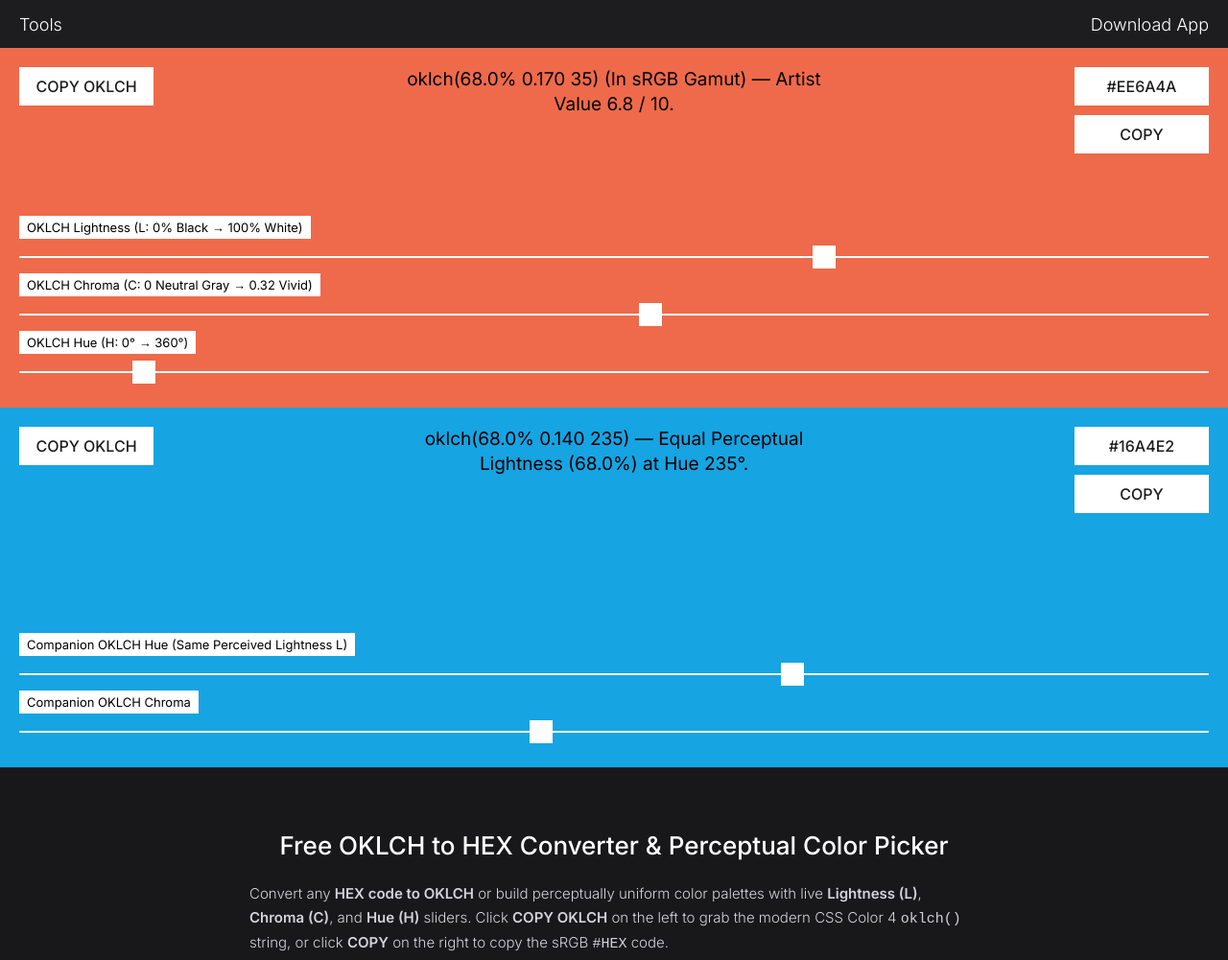
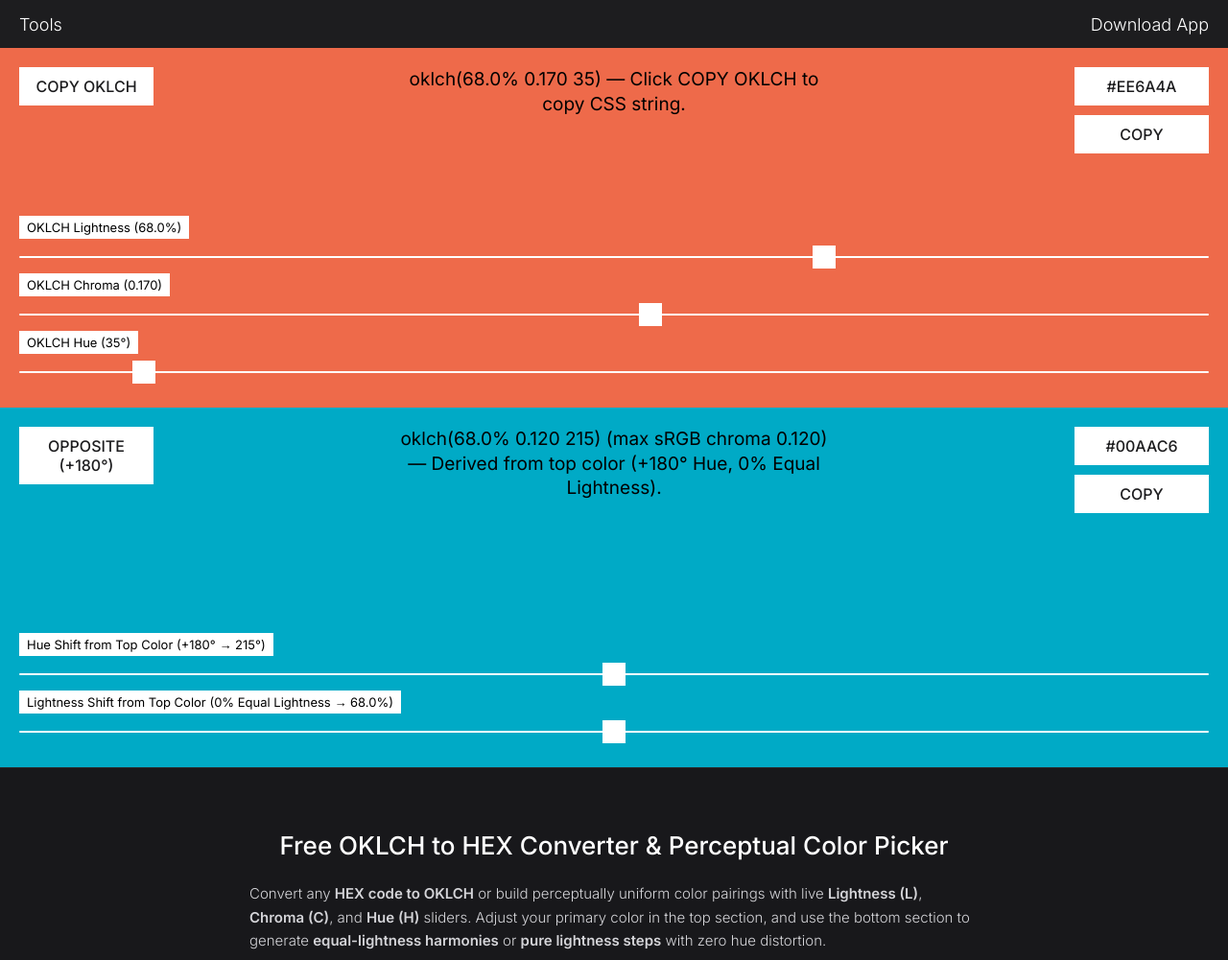
Before and after one commit to utopiacosmica/colorwheel.app, a plain HTML site: page tools/oklch-converter/index.html in a window 1280 px wide. Shown: the top 1001 px of the page at 96% size. Drawn offline with Linux system fonts and the light colour scheme.

Commit message:
v-47
OKLCH Converter

```diff
--- a/tools/oklch-converter/index.html
+++ b/tools/oklch-converter/index.html
@@ -249,28 +249,28 @@
     </nav>
 
 
-    <!-- Section 1: OKLCH <-> HEX Primary Editor -->
+    <!-- Section 1: Base OKLCH <-> HEX Color -->
     <div id="color-section-1" class="color-section">
 
         <div id="oklch-explain-1" class="ratio-explain-text">
-            oklch(68.0% 0.170 35.0) — Perceptually Uniform Lightness, Chroma &amp; Hue.
+            oklch(68.0% 0.170 35) — Perceptually Uniform Lightness, Chroma &amp; Hue.
         </div>
 
         <div class="ratio-display">
-            <button id="copy-oklch-1" class="tool-button" title="Click to copy oklch(...) CSS code">COPY OKLCH</button>
+            <button id="copy-oklch-1" class="tool-button" title="Click to copy oklch(...) CSS string">COPY OKLCH</button>
         </div>
 
         <div class="slider-container">
             <div class="slider-group">
-                <span class="slider-label">OKLCH Lightness (L: 0% Black &rarr; 100% White)</span>
+                <span class="slider-label" id="label-l1">OKLCH Lightness (68%)</span>
                 <input type="range" class="slider" id="l-slider-1" min="0" max="1" step="0.005" value="0.68" aria-label="OKLCH Lightness">
             </div>
             <div class="slider-group">
-                <span class="slider-label">OKLCH Chroma (C: 0 Neutral Gray &rarr; 0.32 Vivid)</span>
+                <span class="slider-label" id="label-c1">OKLCH Chroma (0.170)</span>
                 <input type="range" class="slider" id="c-slider-1" min="0" max="0.32" step="0.002" value="0.17" aria-label="OKLCH Chroma">
             </div>
             <div class="slider-group">
-                <span class="slider-label">OKLCH Hue (H: 0° &rarr; 360°)</span>
+                <span class="slider-label" id="label-h1">OKLCH Hue (35°)</span>
                 <input type="range" class="slider" id="h-slider-1" min="0" max="360" step="1" value="35" aria-label="OKLCH Hue">
             </div>
         </div>
@@ -283,30 +283,30 @@
     </div>
 
 
-    <!-- Section 2: Constant-Lightness OKLCH Companion Finder -->
+    <!-- Section 2: Derived OKLCH Harmony & Lightness Step -->
     <div id="color-section-2" class="color-section">
 
         <div id="oklch-explain-2" class="ratio-explain-text">
-            Equal-Lightness Companion (L locked at 68.0%) — Rotate Hue without changing perceived brightness.
+            oklch(68.0% 0.140 215) — Equal Perceived Lightness (68.0%) at +180° Hue Offset.
         </div>
 
         <div class="ratio-display">
-            <button id="copy-oklch-2" class="tool-button" title="Click to copy companion oklch(...) CSS code">COPY OKLCH</button>
+            <button id="preset-mode-btn" class="tool-button" title="Click to cycle OKLCH Harmony & Lightness presets">OPPOSITE (+180°)</button>
         </div>
 
         <div class="slider-container">
             <div class="slider-group">
-                <span class="slider-label">Companion OKLCH Hue (Same Perceived Lightness L)</span>
-                <input type="range" class="slider" id="h-slider-2" min="0" max="360" step="1" value="235" aria-label="Companion OKLCH Hue">
+                <span class="slider-label" id="label-hoffset">Hue Shift from Top Color (+180°)</span>
+                <input type="range" class="slider" id="hoffset-slider-2" min="0" max="360" step="1" value="180" aria-label="OKLCH Hue Offset">
             </div>
             <div class="slider-group">
-                <span class="slider-label">Companion OKLCH Chroma</span>
-                <input type="range" class="slider" id="c-slider-2" min="0" max="0.32" step="0.002" value="0.14" aria-label="Companion OKLCH Chroma">
+                <span class="slider-label" id="label-loffset">Lightness Shift from Top Color (0% Equal Lightness)</span>
+                <input type="range" class="slider" id="loffset-slider-2" min="-0.5" max="0.5" step="0.01" value="0" aria-label="OKLCH Lightness Offset">
             </div>
         </div>
 
         <div class="hex-input-container">
-            <input type="text" id="hex-input-2" class="tool-text-field" aria-label="Companion HEX Color">
+            <input type="text" id="hex-input-2" class="tool-text-field" aria-label="Derived Companion HEX Color">
             <button id="copy-btn-2" class="tool-button">COPY</button>
         </div>
 
@@ -322,12 +322,12 @@
         <div class="seo-container">
             <h1>Free OKLCH to HEX Converter &amp; Perceptual Color Picker</h1>
             <p>
-                Convert any <strong>HEX code to OKLCH</strong> or build perceptually uniform color palettes with live <strong>Lightness (L)</strong>, <strong>Chroma (C)</strong>, and <strong>Hue (H)</strong> sliders. Click <strong>COPY OKLCH</strong> on the left to grab the modern CSS Color 4 <code>oklch()</code> string, or click <strong>COPY</strong> on the right to copy the sRGB <code>#HEX</code> code.
+                Convert any <strong>HEX code to OKLCH</strong> or build perceptually uniform color pairings with live <strong>Lightness (L)</strong>, <strong>Chroma (C)</strong>, and <strong>Hue (H)</strong> sliders. Adjust your primary color in the top section, and use the bottom section to generate <strong>equal-lightness harmonies</strong> or <strong>pure lightness steps</strong> with zero hue distortion.
             </p>
 
             <h2>Why Designers and Painters Are Switching from HSL/HSB to OKLCH</h2>
             <p>
-                Traditional HSL and HSB color pickers distort human lightness perception: pure Yellow (<code>#FFFF00</code>) and pure Blue (<code>#0000FF</code>) both claim to have <code>50% Lightness</code> in HSL, even though Yellow is nearly as bright as white and Blue is dark. <strong>OKLCH</strong> solves this by modeling how human eyes actually perceive lightness and chroma:
+                Traditional HSL and HSB color pickers distort human lightness perception: pure Yellow (<code>#FFFF00</code>) and pure Blue (<code>#0000FF</code>) both claim to have <code>50% Lightness</code> in HSL, even though Yellow looks nearly white and Blue looks dark. <strong>OKLCH</strong> models how the human eye actually perceives lightness and chroma:
             </p>
             <table class="seo-table">
                 <thead>
@@ -390,19 +390,34 @@
         const lSlider1 = document.getElementById('l-slider-1');
         const cSlider1 = document.getElementById('c-slider-1');
         const hSlider1 = document.getElementById('h-slider-1');
-        const hSlider2 = document.getElementById('h-slider-2');
-        const cSlider2 = document.getElementById('c-slider-2');
+        const hOffsetSlider2 = document.getElementById('hoffset-slider-2');
+        const lOffsetSlider2 = document.getElementById('loffset-slider-2');
+        const labelL1 = document.getElementById('label-l1');
+        const labelC1 = document.getElementById('label-c1');
+        const labelH1 = document.getElementById('label-h1');
+        const labelHOffset = document.getElementById('label-hoffset');
+        const labelLOffset = document.getElementById('label-loffset');
         const copyOklch1 = document.getElementById('copy-oklch-1');
-        const copyOklch2 = document.getElementById('copy-oklch-2');
+        const presetModeBtn = document.getElementById('preset-mode-btn');
         const oklchExplain1 = document.getElementById('oklch-explain-1');
         const oklchExplain2 = document.getElementById('oklch-explain-2');
         const copyBtn1 = document.getElementById('copy-btn-1');
         const copyBtn2 = document.getElementById('copy-btn-2');
         const toastMessage = document.getElementById('toast-message');
 
-        // Initial State (L in [0,1], C in [0, 0.32], H in [0, 360])
-        let oklch1 = { l: 0.68, c: 0.17, h: 35 };
-        let oklch2 = { c: 0.14, h: 235 }; // Shares oklch1.l for constant-lightness comparison
+        // Presets for bottom OKLCH companion
+        const OKLCH_PRESETS = [
+            { name: "OPPOSITE (+180°)", hOffset: 180, lOffset: 0.00 },
+            { name: "ANALOGOUS (+45°)", hOffset: 45,  lOffset: 0.00 },
+            { name: "TRIADIC (+120°)",  hOffset: 120, lOffset: 0.00 },
+            { name: "LIGHTER (+20% L)", hOffset: 0,   lOffset: 0.20 },
+            { name: "DARKER (-20% L)",  hOffset: 0,   lOffset: -0.20 }
+        ];
+
+        let presetIdx = 0;
+        let baseOklch = { l: 0.68, c: 0.17, h: 35 };
+        let hOffset = 180;
+        let lOffset = 0.00;
 
         // --- Exact Oklab / OKLCH <-> sRGB Math (Björn Ottosson public domain) ---
         function srgbToLinear(x) {
@@ -525,13 +540,19 @@
 
         // --- Update UI ---
         function updateUI() {
-            const srgb1 = oklchToGamutSrgb(oklch1.l, oklch1.c, oklch1.h);
+            // Top Color (Primary OKLCH)
+            const srgb1 = oklchToGamutSrgb(baseOklch.l, baseOklch.c, baseOklch.h);
             const hex1 = rgbToHex(srgb1.r, srgb1.g, srgb1.b);
-            const css1 = formatOklchCss(oklch1.l, srgb1.actualC, oklch1.h);
+            const css1 = formatOklchCss(baseOklch.l, srgb1.actualC, baseOklch.h);
 
-            const srgb2 = oklchToGamutSrgb(oklch1.l, oklch2.c, oklch2.h);
+            // Bottom Color (Derived directly from baseOklch + offsets so all 3 top sliders always affect bottom)
+            const compL = Math.max(0.02, Math.min(0.98, baseOklch.l + lOffset));
+            const compC = baseOklch.c;
+            const compH = Math.round((baseOklch.h + hOffset + 360) % 360);
+
+            const srgb2 = oklchToGamutSrgb(compL, compC, compH);
             const hex2 = rgbToHex(srgb2.r, srgb2.g, srgb2.b);
-            const css2 = formatOklchCss(oklch1.l, srgb2.actualC, oklch2.h);
+            const css2 = formatOklchCss(compL, srgb2.actualC, compH);
 
             colorSection1.style.backgroundColor = hex1;
             colorSection2.style.backgroundColor = hex2;
@@ -539,30 +560,40 @@
             if (document.activeElement !== hexInput1) hexInput1.value = hex1;
             if (document.activeElement !== hexInput2) hexInput2.value = hex2;
 
-            const textCol = oklch1.l > 0.60 ? '#000000' : '#FFFFFF';
-            oklchExplain1.style.color = textCol;
-            oklchExplain2.style.color = textCol;
-            hexInput1.style.borderColor = textCol;
-            hexInput2.style.borderColor = textCol;
+            const textCol1 = baseOklch.l > 0.60 ? '#000000' : '#FFFFFF';
+            const textCol2 = compL > 0.60 ? '#000000' : '#FFFFFF';
 
-            lSlider1.value = oklch1.l;
-            cSlider1.value = oklch1.c;
-            hSlider1.value = oklch1.h;
+            oklchExplain1.style.color = textCol1;
+            oklchExplain2.style.color = textCol2;
+            hexInput1.style.borderColor = textCol1;
+            hexInput2.style.borderColor = textCol2;
 
-            hSlider2.value = oklch2.h;
-            cSlider2.value = oklch2.c;
+            lSlider1.value = baseOklch.l;
+            cSlider1.value = baseOklch.c;
+            hSlider1.value = baseOklch.h;
 
-            const gamutNote1 = srgb1.clamped ? ` (sRGB max chroma ${srgb1.actualC.toFixed(3)})` : " (In sRGB Gamut)";
-            oklchExplain1.textContent = `${css1}${gamutNote1} — Artist Value ${(oklch1.l * 10).toFixed(1)} / 10.`;
+            hOffsetSlider2.value = hOffset;
+            lOffsetSlider2.value = lOffset;
 
-            const gamutNote2 = srgb2.clamped ? ` (sRGB max chroma ${srgb2.actualC.toFixed(3)})` : "";
-            oklchExplain2.textContent = `${css2}${gamutNote2} — Equal Perceptual Lightness (${(oklch1.l * 100).toFixed(1)}%) at Hue ${Math.round(oklch2.h)}°.`;
+            labelL1.textContent = `OKLCH Lightness (${(baseOklch.l * 100).toFixed(1)}%)`;
+            labelC1.textContent = `OKLCH Chroma (${baseOklch.c.toFixed(3)})`;
+            labelH1.textContent = `OKLCH Hue (${Math.round(baseOklch.h)}°)`;
+
+            const lPctDelta = Math.round(lOffset * 100);
+            const lSign = lPctDelta > 0 ? `+${lPctDelta}% Lighter` : lPctDelta < 0 ? `${lPctDelta}% Darker` : "0% Equal Lightness";
+            labelHOffset.textContent = `Hue Shift from Top Color (+${Math.round(hOffset)}° → ${compH}°)`;
+            labelLOffset.textContent = `Lightness Shift from Top Color (${lSign} → ${(compL * 100).toFixed(1)}%)`;
+
+            const gamutNote1 = srgb1.clamped ? ` (max sRGB chroma ${srgb1.actualC.toFixed(3)})` : "";
+            oklchExplain1.textContent = `${css1}${gamutNote1} — Click COPY OKLCH to copy CSS string.`;
+
+            const gamutNote2 = srgb2.clamped ? ` (max sRGB chroma ${srgb2.actualC.toFixed(3)})` : "";
+            oklchExplain2.textContent = `${css2}${gamutNote2} — Derived from top color (+${Math.round(hOffset)}° Hue, ${lSign}).`;
 
             copyOklch1.dataset.css = css1;
-            copyOklch2.dataset.css = css2;
 
-            localStorage.setItem('oklch-converter-1', JSON.stringify(oklch1));
-            localStorage.setItem('oklch-converter-2', JSON.stringify(oklch2));
+            localStorage.setItem('oklch-base', JSON.stringify(baseOklch));
+            localStorage.setItem('oklch-offsets', JSON.stringify({ hOffset, lOffset }));
         }
 
         function showToast(message) {
@@ -591,31 +622,43 @@
 
         // --- Event Listeners ---
         lSlider1.addEventListener('input', (e) => {
-            oklch1.l = parseFloat(e.target.value);
+            baseOklch.l = parseFloat(e.target.value);
             updateUI();
         });
         cSlider1.addEventListener('input', (e) => {
-            oklch1.c = parseFloat(e.target.value);
+            baseOklch.c = parseFloat(e.target.value);
             updateUI();
         });
         hSlider1.addEventListener('input', (e) => {
-            oklch1.h = parseFloat(e.target.value);
+            baseOklch.h = parseFloat(e.target.value);
             updateUI();
         });
 
-        hSlider2.addEventListener('input', (e) => {
-            oklch2.h = parseFloat(e.target.value);
+        hOffsetSlider2.addEventListener('input', (e) => {
+            hOffset = parseFloat(e.target.value);
+            presetModeBtn.textContent = `HUE +${Math.round(hOffset)}°`;
             updateUI();
         });
-        cSlider2.addEventListener('input', (e) => {
-            oklch2.c = parseFloat(e.target.value);
+        lOffsetSlider2.addEventListener('input', (e) => {
+            lOffset = parseFloat(e.target.value);
+            const pct = Math.round(lOffset * 100);
+            presetModeBtn.textContent = pct === 0 ? `HUE +${Math.round(hOffset)}°` : `L ${pct > 0 ? '+' : ''}${pct}%`;
+            updateUI();
+        });
+
+        presetModeBtn.addEventListener('click', () => {
+            presetIdx = (presetIdx + 1) % OKLCH_PRESETS.length;
+            const p = OKLCH_PRESETS[presetIdx];
+            hOffset = p.hOffset;
+            lOffset = p.lOffset;
+            presetModeBtn.textContent = p.name;
             updateUI();
         });
 
         hexInput1.addEventListener('change', (e) => {
             const rgb = hexToRgb(e.target.value);
             if (rgb) {
-                oklch1 = rgbToOklch(rgb.r, rgb.g, rgb.b);
+                baseOklch = rgbToOklch(rgb.r, rgb.g, rgb.b);
             }
             updateUI();
         });
@@ -624,25 +667,28 @@
             const rgb = hexToRgb(e.target.value);
             if (rgb) {
                 const parsed = rgbToOklch(rgb.r, rgb.g, rgb.b);
-                oklch1.l = parsed.l;
-                oklch2.c = parsed.c;
-                oklch2.h = parsed.h;
+                hOffset = Math.round((parsed.h - baseOklch.h + 360) % 360);
+                lOffset = Math.max(-0.5, Math.min(0.5, parsed.l - baseOklch.l));
+                baseOklch.c = parsed.c;
             }
             updateUI();
         });
 
         copyOklch1.addEventListener('click', () => copyToClipboard(copyOklch1.dataset.css));
-        copyOklch2.addEventListener('click', () => copyToClipboard(copyOklch2.dataset.css));
         copyBtn1.addEventListener('click', () => copyToClipboard(hexInput1.value));
         copyBtn2.addEventListener('click', () => copyToClipboard(hexInput2.value));
 
         // Initial Load
         window.onload = () => {
-            const saved1 = localStorage.getItem('oklch-converter-1');
-            const saved2 = localStorage.getItem('oklch-converter-2');
+            const savedBase = localStorage.getItem('oklch-base');
+            const savedOffsets = localStorage.getItem('oklch-offsets');
 
-            if (saved1) oklch1 = JSON.parse(saved1);
-            if (saved2) oklch2 = JSON.parse(saved2);
+            if (savedBase) baseOklch = JSON.parse(savedBase);
+            if (savedOffsets) {
+                const parsed = JSON.parse(savedOffsets);
+                hOffset = typeof parsed.hOffset === 'number' ? parsed.hOffset : 180;
+                lOffset = typeof parsed.lOffset === 'number' ? parsed.lOffset : 0;
+            }
 
             updateUI();
         };
```
